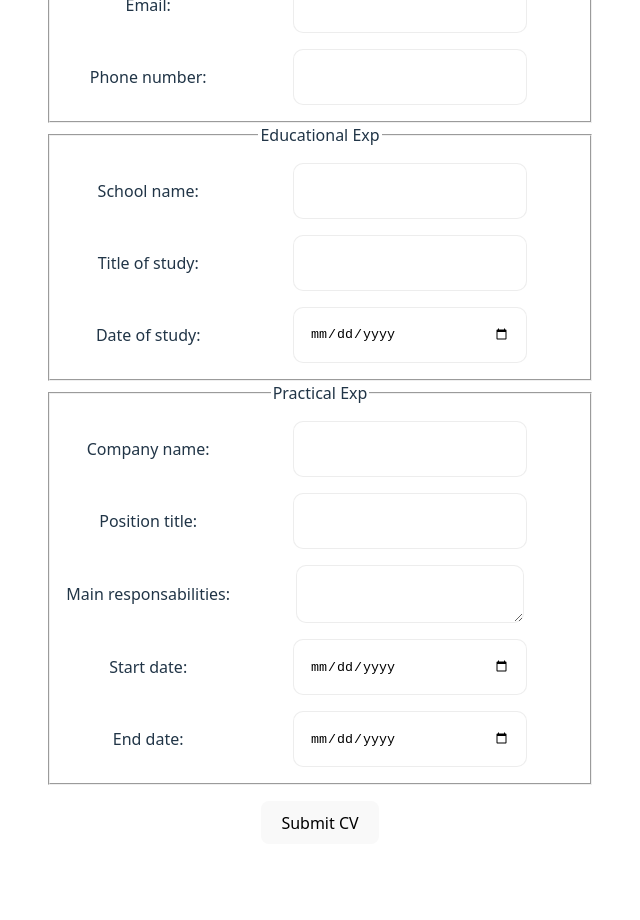
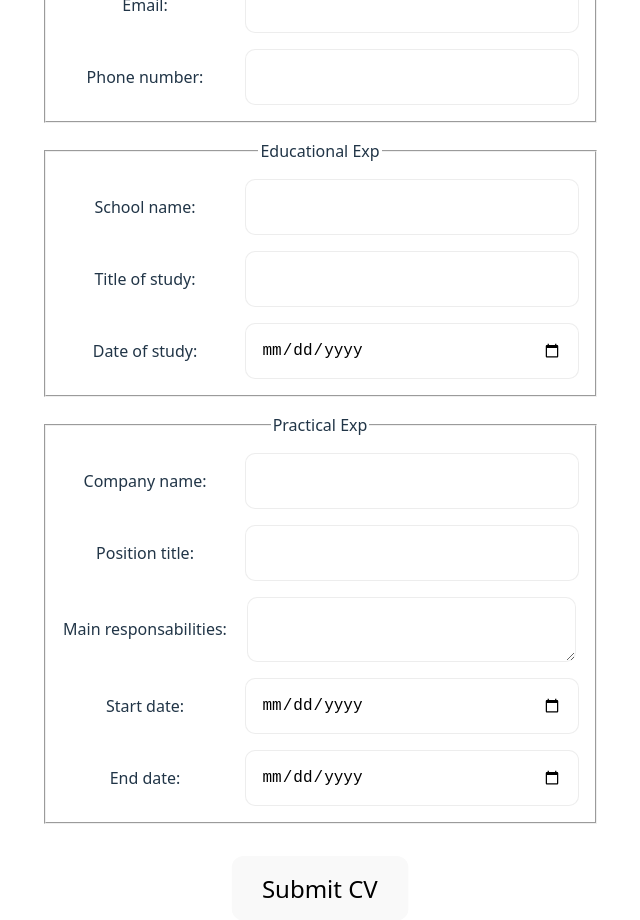
Before and after one commit to carlosmperezm/cv-application, a React (Vite) app: page / in a window 1280 px wide. Shown: the part 260-1180 px from the top of the page, without its empty margins (320-960 px from the left). Before the commit the page ends 1120 px from the top, so only its background shows below. Built offline with nearby package versions, Linux system fonts and the light colour scheme.

Commit message:
Improve style after the form is submitted

```diff
--- a/src/App.css
+++ b/src/App.css
@@ -2,6 +2,10 @@
   max-width: 1280px;
   margin: 0 auto;
   text-align: center;
+}
+
+#root:has(button[type="button"]) {
+  transform: scale(1.5);
 }
 
 
--- a/src/styles/button.css
+++ b/src/styles/button.css
@@ -1,3 +1,8 @@
 button {
   margin: 1rem;
 }
+
+button[type='submit'] {
+  transform: scale(1.5);
+  transform-origin: top;
+}
--- a/src/styles/field.css
+++ b/src/styles/field.css
@@ -2,8 +2,9 @@ input,
 textarea {
   border: 1px solid #ddd8;
   border-radius: 10px;
-  width: 200px;
+  width: 300px;
   justify-self: center;
+  font-size: 1rem;
 }
 
 label {
@@ -19,7 +20,6 @@ label p {
   grid-area: label;
   place-self: center;
 }
-
 
 label input,
 label textarea {
@@ -44,7 +44,6 @@ textarea:disabled {
 label:has(input:disabled) {
   grid-template-columns: 300px;
   grid-template-areas: 'input';
-  /* background-color: red; */
   justify-content: center;
 }
 
--- a/src/styles/section.css
+++ b/src/styles/section.css
@@ -8,4 +8,5 @@
 
 fieldset {
   padding: 1rem;
+  margin: 1rem;
 }
```
